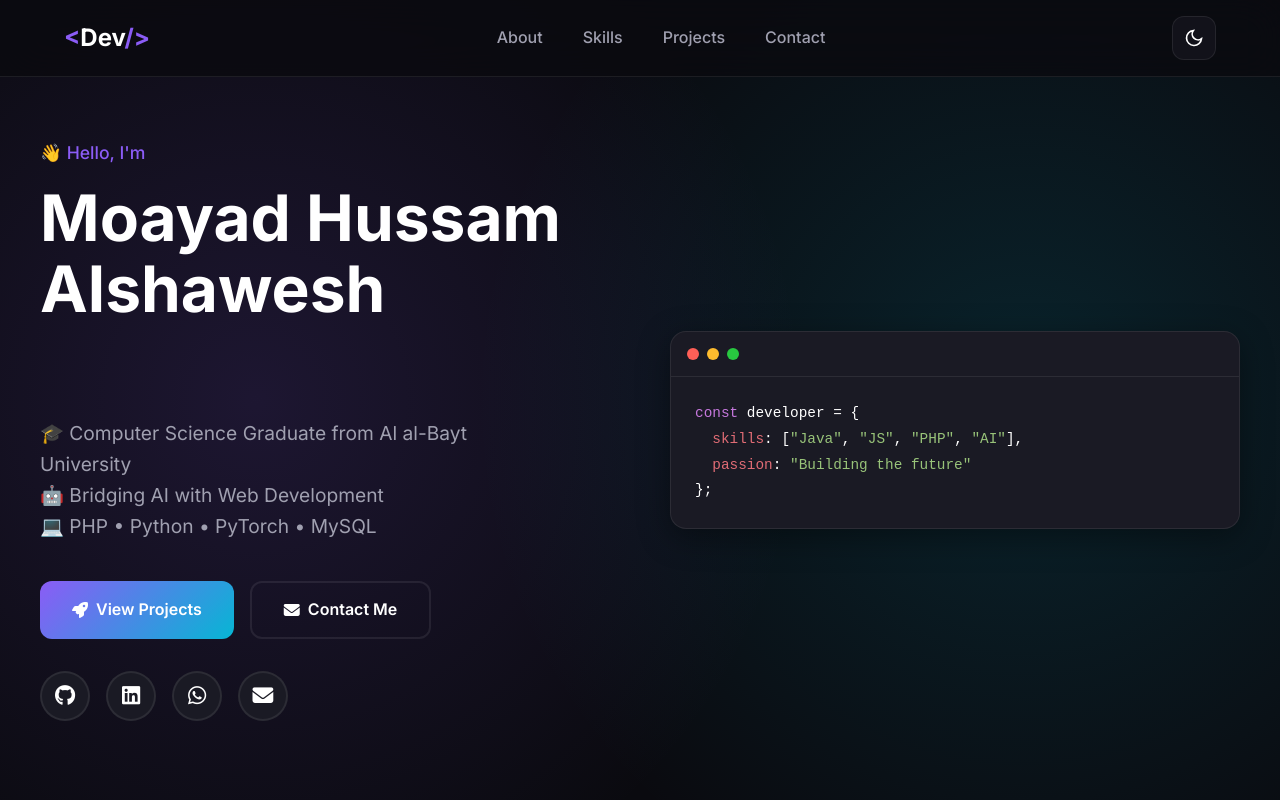
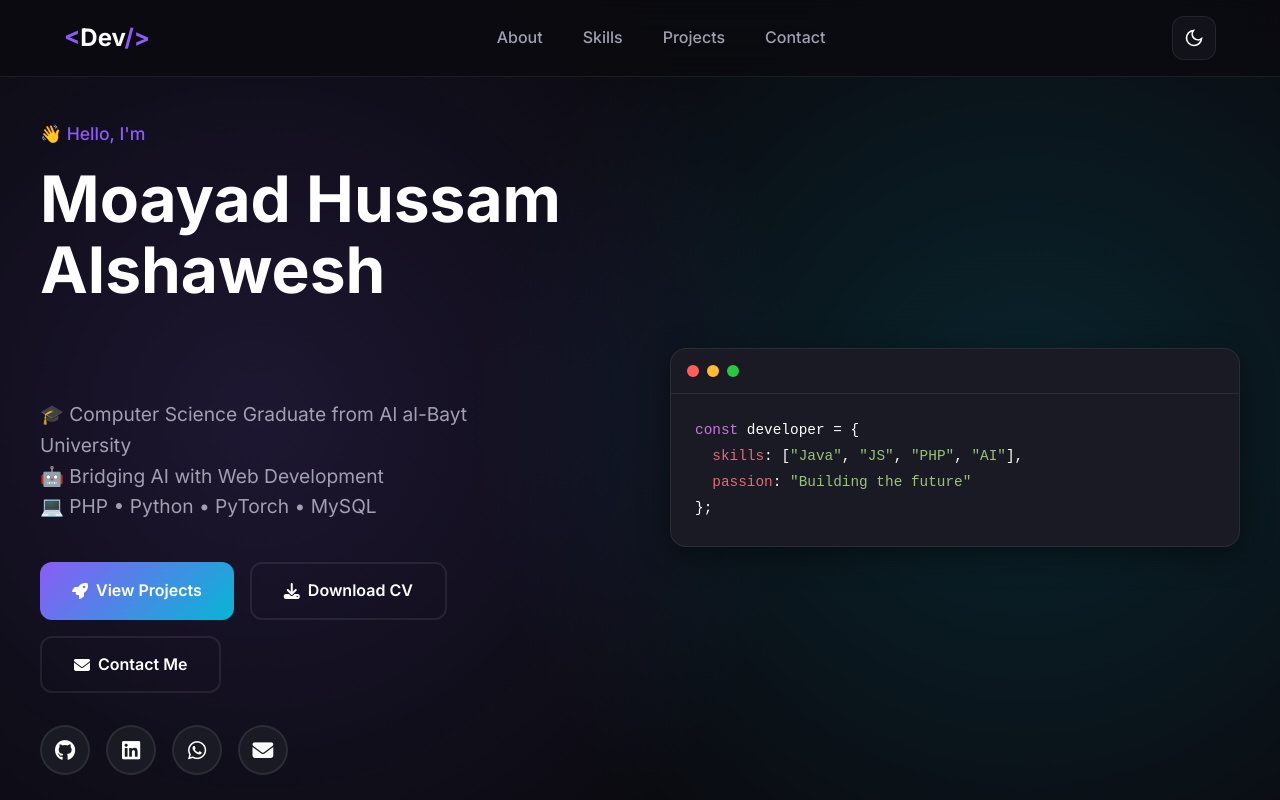
Before and after one commit to Moayad-77/prtofile, a plain HTML site: page index.html in a window 1280 px wide. Shown: the top 800 px of the page. Drawn offline with Linux system fonts and the light colour scheme.

Commit message:
Add CV PDF download button

```diff
--- a/index.html
+++ b/index.html
@@ -56,6 +56,8 @@
                     💻 PHP • Python • PyTorch • MySQL</p>
                 <div class="hero-cta">
                     <a href="#projects" class="btn btn-primary"><i class="fas fa-rocket"></i> View Projects</a>
+                    <a href="Moayad_CV.pdf" download class="btn btn-secondary"><i class="fas fa-download"></i> Download
+                        CV</a>
                     <a href="#contact" class="btn btn-secondary"><i class="fas fa-envelope"></i> Contact Me</a>
                 </div>
                 <div class="hero-social">
```
Also changed, not shown: 1 other file.
